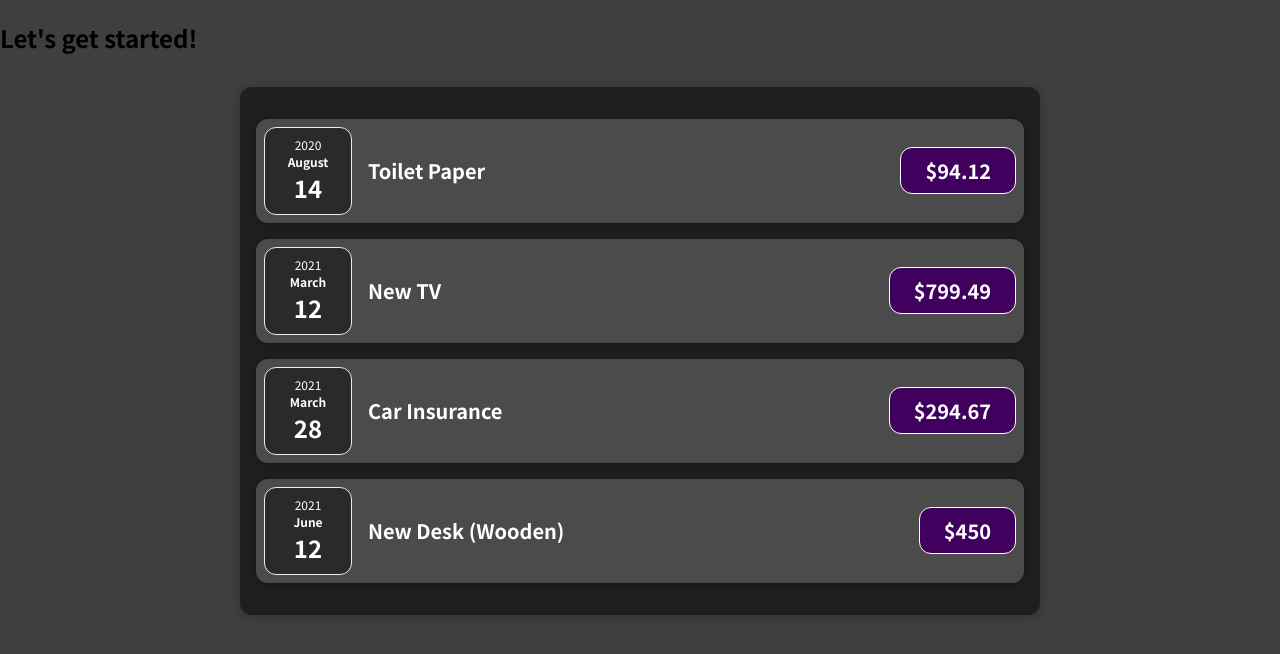
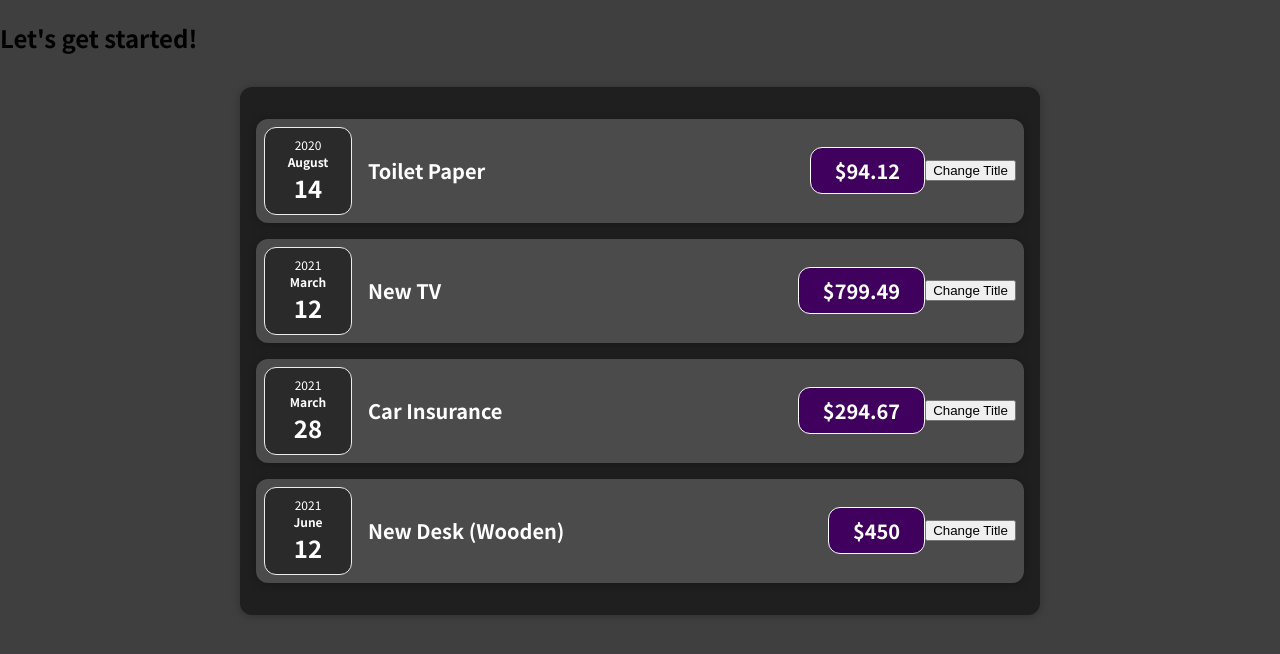
Before and after one commit to nielsmichael/react_practice, a React (Create React App) app: page / in a window 1280 px wide. Shown: the top 654 px of the page. Built offline with nearby package versions, Linux system fonts and the light colour scheme.

Commit message:
Add useState in ExpenseItem

```diff
--- a/src/components/Expenses/ExpenseItem.js
+++ b/src/components/Expenses/ExpenseItem.js
@@ -1,15 +1,23 @@
+import React, { useState } from "react";
 import Card from "../UI/Card";
 import ExpenseDate from "./ExpenseDate";
 import "./ExpenseItem.css";
 
 const ExpenseItem = (props) => {
+  const [title, setTitle] = useState(props.title);
+
+  const clickHandler = () => {
+    setTitle("Updated!");
+  };
+
   return (
     <Card className="expense-item">
       <ExpenseDate date={props.date} />
       <div className="expense-item__description">
-        <h2>{props.title}</h2>
+        <h2>{title}</h2>
         <div className="expense-item__price">${props.cost}</div>
       </div>
+      <button onClick={clickHandler}>Change Title</button>
     </Card>
   );
 };
```
